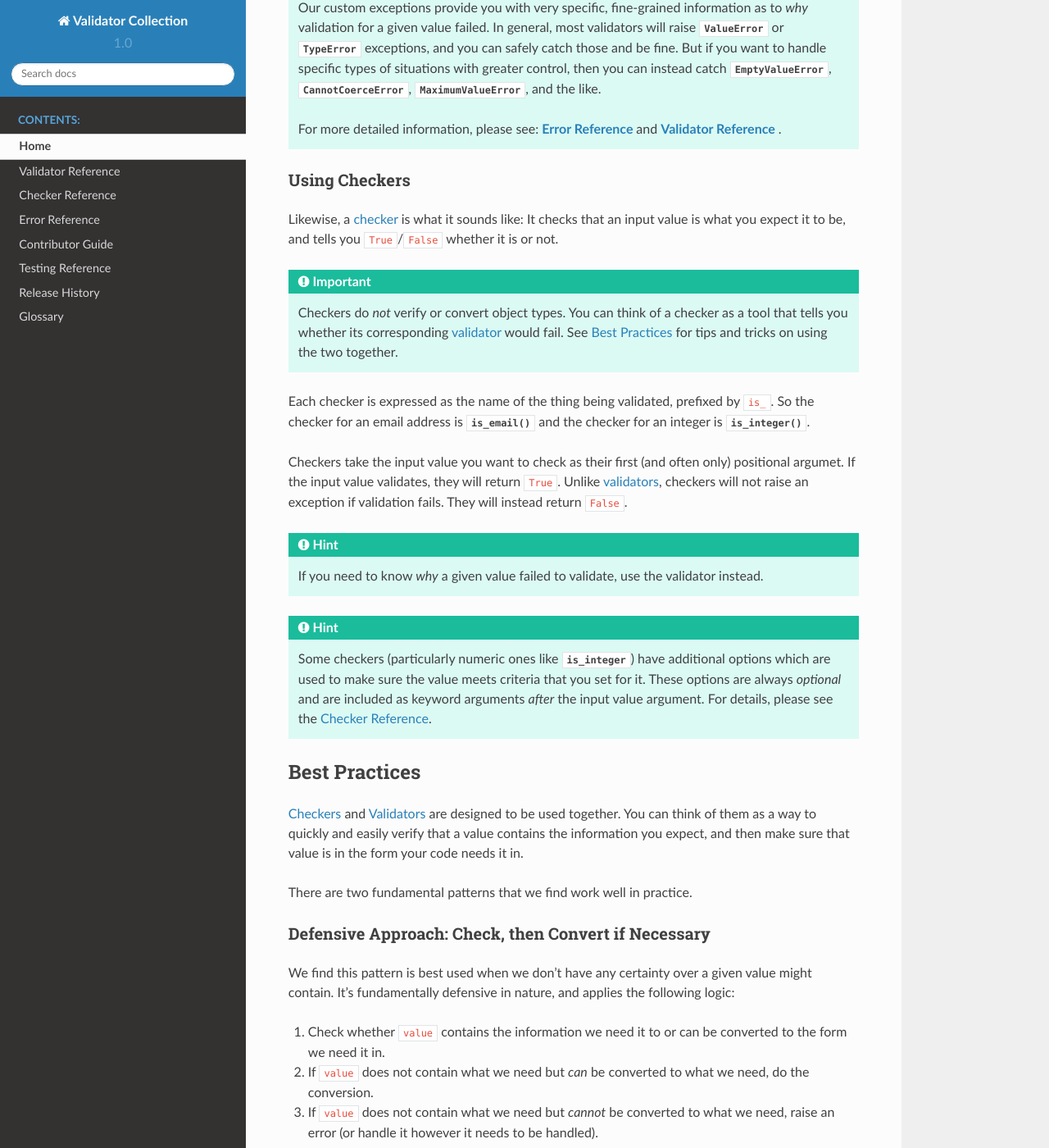
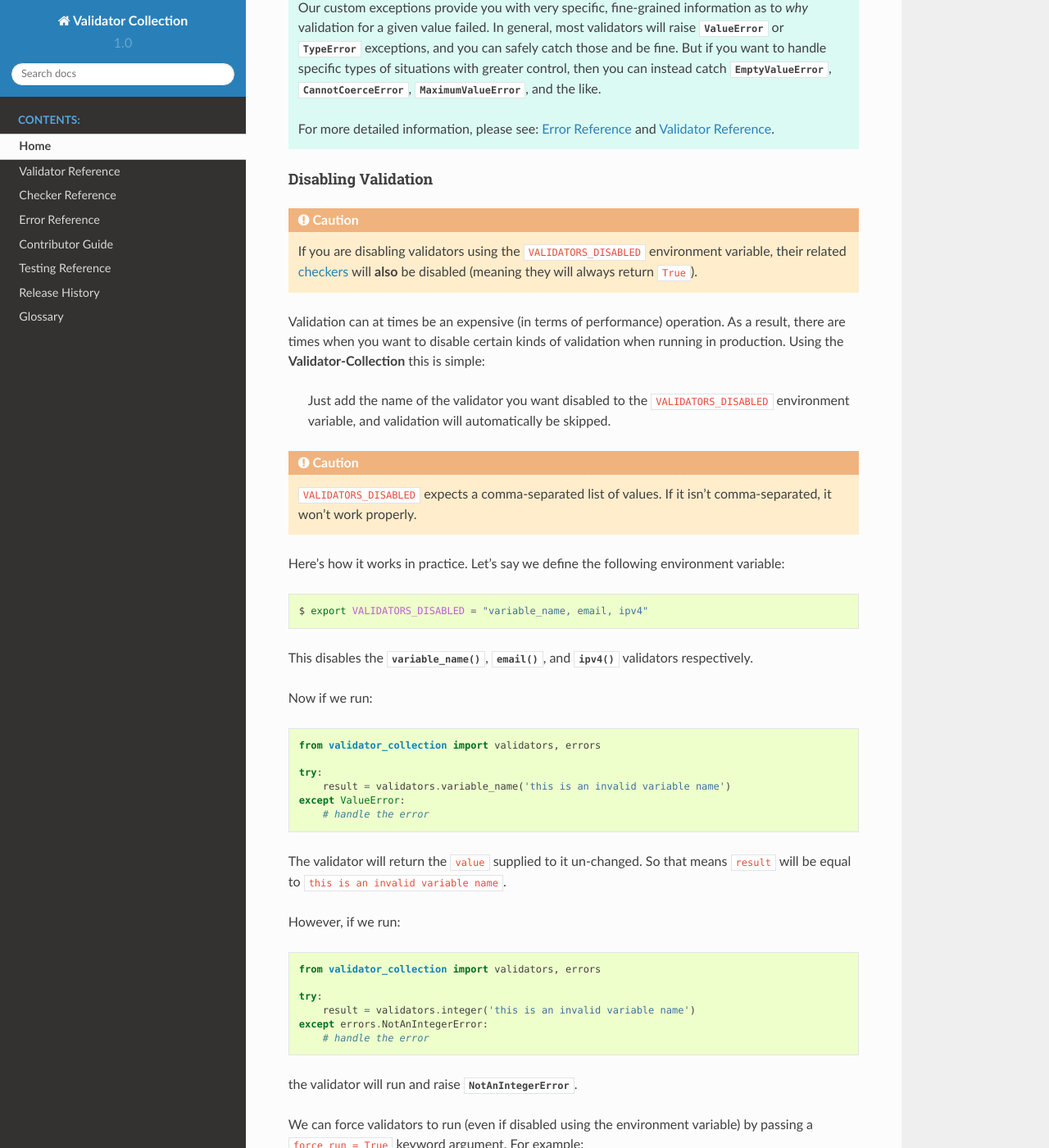
Before and after one commit to insightindustry/validator-collection, a Sphinx documentation site: the page built from docs/index.rst, in a window 1280 px wide and 1400 px high, scrolled down 3966 px. Shown: the whole window at 82% size. Built offline with Sphinx 7.4.7 and the Read the Docs theme 2.0.0, drawn with Linux system fonts in a browser that asks for light colours; some of the changed text lies outside the part shown.

Commit message:
Closes #6. Implemented disabling of validators and checkers based on environment variable with unit tests and docs.

```diff
--- /dev/null
+++ b/docs/_using_checkers.rst
@@ -0,0 +1,101 @@
+A :term:`checker` is what it sounds like: It checks that an input value
+is what you expect it to be, and tells you ``True``/``False`` whether it is or not.
+
+.. important::
+
+  Checkers do *not* verify or convert object types. You can think of a checker as
+  a tool that tells you whether its corresponding :ref:`validator <validators-explained>`
+  would fail. See :ref:`Best Practices <best-practices>` for tips and tricks on
+  using the two together.
+
+Each checker is expressed as the name of the thing being validated, prefixed by
+``is_``. So the checker for an email address is
+:func:`is_email() <validator_collection.checkers.is_email>` and the checker
+for an integer is :func:`is_integer() <validator_collection.checkers.is_integer>`.
+
+Checkers take the input value you want to check as their first (and often only)
+positional argumet. If the input value validates, they will return ``True``. Unlike
+:ref:`validators <validators-explained>`, checkers will not raise an exception if
+validation fails. They will instead return ``False``.
+
+.. hint::
+
+  If you need to know *why* a given value failed to validate, use the validator
+  instead.
+
+.. hint::
+
+  Some checkers (particularly numeric ones like
+  :func:`is_integer <validator_collection.checkers.is_integer>`) have additional
+  options which are used to make sure the value meets criteria that you set for
+  it. These options are always *optional* and are included as keyword arguments
+  *after* the input value argument. For details, please see the
+  :doc:`Checker Reference <checkers>`.
+
+Disabling Checking
+----------------------
+
+.. caution::
+
+  If you are disabling validators using the
+  ``VALIDATORS_DISABLED`` environment variable, their related checkers will
+  **also** be disabled. This means they will always return ``True`` unless you
+  call them using ``force_run = True``.
+
+Checking can at times be an expensive (in terms of performance) operation. As
+a result, there are times when you want to disable certain kinds of checking
+when running in production. Using the **Validator-Collection** this is simple:
+
+  Just add the name of the checker you want disabled to the ``CHECKERS_DISABLED``
+  environment variable, and validation will automatically be skipped.
+
+.. caution::
+
+  ``CHECKERS_DISABLED`` expects a comma-separated list of values. If it isn't
+  comma-separated, it won't work properly.
+
+Here's how it works in practice. Let's say we define the following environment
+variable:
+
+.. code-block:: bash
+
+  $ export CHECKERS_DISABLED = "is_variable_name, is_email, is_ipv4"
+
+This disables the :func:`is_variable_name() <validator_collection.checkers.is_variable_name>`,
+:func:`is_email() <validator_collection.checkers.is_email>`, and
+:func:`is_ipv4() <validator_collection.checkers.is_ipv4>` validators respectively.
+
+Now if we run:
+
+.. code-block:: python
+
+  from validator_collection import checkers, errors
+
+  result = checkers.is_variable_name('this is an invalid variable name')
+  # result will be True
+
+The checker will return ``True``.
+
+However, if we run:
+
+.. code-block:: python
+
+  from validator_collection import checkers
+
+  result = validators.is_integer('this is an invalid variable name')
+  # result will be False
+
+the checker will return ``False``
+
+We can force checkers to run (even if disabled using the environment variable)
+by passing a ``force_run = True`` keyword argument. For example:
+
+.. code-block:: python
+
+  from validator_collection import checkers, errors
+
+  result = checkers.is_variable_name('this is an invalid variable name',
+                                     force_run = True)
+  # result will be False
+
+will return ``False``.
--- /dev/null
+++ b/docs/_using_validators.rst
@@ -0,0 +1,156 @@
+A validator does what it says on the tin: It validates that an input value is
+what you think it should be, and returns its valid form.
+
+Each validator is expressed as the name of the thing being validated, for example
+:func:`email() <validator_collection.validators.email>`.
+
+Each validator accepts a value as its first argument, and an optional ``allow_empty``
+boolean as its second argument. For example:
+
+.. code-block:: python
+
+  email_address = validators.email(value, allow_empty = True)
+
+If the value you're validating validates successfully, it will be returned. If
+the value you're validating needs to be coerced to a different type, the
+validator will try to do that. So for example:
+
+.. code-block:: python
+
+  validators.integer(1)
+  validators.integer('1')
+
+will both return an ``int`` of ``1``.
+
+If the value you're validating is empty/falsey and ``allow_empty`` is ``False``,
+then the validator will raise a
+:class:`EmptyValueError <validator_collection.errors.EmptyValueError>` exception
+(which inherits from the built-in :class:`ValueError <python:ValueError>`). If
+``allow_empty`` is ``True``, then an empty/falsey input value will be converted to a
+:class:`None <python:None>` value.
+
+.. caution::
+
+  By default, ``allow_empty`` is always set to ``False``.
+
+.. hint::
+
+  Some validators (particularly numeric ones like
+  :func:`integer <validator_collection.validators.integer>`) have additional
+  options which are used to make sure the value meets criteria that you set for
+  it. These options are always included as keyword arguments *after* the
+  ``allow_empty`` argument, and are documented for each validator below.
+
+When Validation Fails
+------------------------
+
+Validators raise exceptions when validation fails. All exceptions raised inherit
+from built-in exceptions like :class:`ValueError <python:ValueError>`,
+:class:`TypeError <python:TypeError>`, and :class:`IOError <python:IOError>`.
+
+If the value you're validating fails its validation for some reason, the validator
+may raise different exceptions depending on the reason. In most cases, this will
+be a descendent of :class:`ValueError` though it can sometimes be a
+:class:`TypeError`, or an :class:`IOError`, etc.
+
+For specifics on each validator's likely exceptions and what can cause them, please
+review the :doc:`Validator Reference <validators>`.
+
+.. hint::
+
+  While validators will always raise built-in exceptions from the standard library,
+  to give you greater programmatic control over how to respond when validation
+  fails, we have defined a set of custom exceptions that inherit from those
+  built-ins.
+
+  Our custom exceptions provide you with very specific, fine-grained information
+  as to *why* validation for a given value failed. In general, most validators
+  will raise :class:`ValueError <python:ValueError>` or
+  :class:`TypeError <python:TypeError>` exceptions, and you can safely catch those
+  and be fine. But if you want to handle specific types of situations with greater
+  control, then you can instead catch
+  :class:`EmptyValueError <validator_collection.errors.EmptyValueError>`,
+  :class:`CannotCoerceError <validator_collection.errors.CannotCoerceError>`,
+  :class:`MaximumValueError <validator_collection.errors.MaximumValueError>`, and the like.
+
+  For more detailed information, please see:
+  :doc:`Error Reference <errors>` and
+  :doc:`Validator Reference <validators>`.
+
+Disabling Validation
+----------------------
+
+.. caution::
+
+  If you are disabling validators using the
+  ``VALIDATORS_DISABLED`` environment variable, their related
+  :doc:`checkers <checkers>` will **also** be disabled (meaning they will
+  always return ``True``).
+
+Validation can at times be an expensive (in terms of performance) operation. As
+a result, there are times when you want to disable certain kinds of validation
+when running in production. Using the **Validator-Collection** this is simple:
+
+  Just add the name of the validator you want disabled to the ``VALIDATORS_DISABLED``
+  environment variable, and validation will automatically be skipped.
+
+.. caution::
+
+  ``VALIDATORS_DISABLED`` expects a comma-separated list of values. If it isn't
+  comma-separated, it won't work properly.
+
+Here's how it works in practice. Let's say we define the following environment
+variable:
+
+.. code-block:: bash
+
+  $ export VALIDATORS_DISABLED = "variable_name, email, ipv4"
+
+This disables the :func:`variable_name() <validator_collection.validators.variable_name>`,
+:func:`email() <validator_collection.validators.email>`, and
+:func:`ipv4() <validator_collection.validators.ipv4>` validators respectively.
+
+Now if we run:
+
+.. code-block:: python
+
+  from validator_collection import validators, errors
+
+  try:
+      result = validators.variable_name('this is an invalid variable name')
+  except ValueError:
+      # handle the error
+
+The validator will return the ``value`` supplied to it un-changed. So that means
+``result`` will be equal to ``this is an invalid variable name``.
+
+However, if we run:
+
+.. code-block:: python
+
+  from validator_collection import validators, errors
+
+  try:
+      result = validators.integer('this is an invalid variable name')
+  except errors.NotAnIntegerError:
+      # handle the error
+
+the validator will run and raise
+:class:`NotAnIntegerError <validator_collection.errors.NotAnIntegerError>`.
+
+We can force validators to run (even if disabled using the environment variable)
+by passing a ``force_run = True`` keyword argument. For example:
+
+.. code-block:: python
+
+  from validator_collection import validators, errors
+
+  try:
+      result = validators.variable_name('this is an invalid variable name',
+                                        force_run = True)
+  except ValueError:
+      # handle the error
+
+will produce a
+:class:`InvalidVariableNameError <validator_collection.errors.InvalidVariableNameError>`
+(which is a type of :class:`ValueError <python:ValueError>`).
--- a/docs/errors.rst
+++ b/docs/errors.rst
@@ -205,8 +205,8 @@ NotADictError (from :class:`ValueError <python:ValueError>`)
 
 .. autoclass:: NotADictError
 
-NotAnIterableError (from :class:`CannotCoerceError`)
-------------------------------------------------------------------
+NotAnIterableError (from :class:`CannotCoerceError <validator_collection.errors.CannotCoerceError>`)
+---------------------------------------------------------------------------------------------------------
 
 .. autoclass:: NotAnIterableError
 
--- a/docs/index.rst
+++ b/docs/index.rst
@@ -127,121 +127,15 @@ two flavors: a :term:`validator` and a :term:`checker`.
 
 Using Validators
 ==================
-A validator does what it says on the tin: It validates that an input value is
-what you think it should be, and returns its valid form.
 
-Each validator is expressed as the name of the thing being validated, for example
-:func:`email() <validator_collection.validators.email>`.
-
-Each validator accepts a value as its first argument, and an optional ``allow_empty``
-boolean as its second argument. For example:
-
-.. code-block:: python
-
-  email_address = validators.email(value, allow_empty = True)
-
-If the value you're validating validates successfully, it will be returned. If
-the value you're validating needs to be coerced to a different type, the
-validator will try to do that. So for example:
-
-.. code-block:: python
-
-  validators.integer(1)
-  validators.integer('1')
-
-will both return an ``int`` of ``1``.
-
-If the value you're validating is empty/falsey and ``allow_empty`` is ``False``,
-then the validator will raise a :class:`EmptyValueError` exception (which inherits
-from the built-in :class:`ValueError <python:ValueError>`). If ``allow_empty``
-is ``True``, then an empty/falsey input value will be converted to a
-:class:`None <python:None>` value.
-
-.. caution::
-
-  By default, ``allow_empty`` is always set to ``False``.
-
-.. hint::
-
-  Some validators (particularly numeric ones like
-  :func:`integer <validator_collection.validators.integer>`) have additional
-  options which are used to make sure the value meets criteria that you set for
-  it. These options are always included as keyword arguments *after* the
-  ``allow_empty`` argument, and are documented for each validator below.
-
-
-When Validation Fails
-------------------------
-
-Validators raise exceptions when validation fails. All exceptions raised inherit
-from built-in exceptions like :class:`ValueError <python:ValueError>`,
-:class:`TypeError <python:TypeError>`, and :class:`IOError <python:IOError>`.
-
-If the value you're validating fails its validation for some reason, the validator
-may raise different exceptions depending on the reason. In most cases, this will
-be a descendent of :class:`ValueError` though it can sometimes be a
-:class:`TypeError`, or an :class:`IOError`, etc.
-
-For specifics on each validator's likely exceptions and what can cause them, please
-review the :doc:`Validator Reference <validators>`.
-
-.. hint::
-
-  While validators will always raise built-in exceptions from the standard library,
-  to give you greater programmatic control over how to respond when validation
-  fails, we have defined a set of custom exceptions that inherit from those
-  built-ins.
-
-  Our custom exceptions provide you with very specific, fine-grained information
-  as to *why* validation for a given value failed. In general, most validators
-  will raise :class:`ValueError <python:ValueError>` or
-  :class:`TypeError <python:TypeError>` exceptions, and you can safely catch those
-  and be fine. But if you want to handle specific types of situations with greater
-  control, then you can instead catch :class:`EmptyValueError`, :class:`CannotCoerceError`,
-  :class:`MaximumValueError`, and the like.
-
-  For more detailed information, please see:
-  |strong| :doc:`Error Reference <errors>` |/strong| and
-  |strong| :doc:`Validator Reference <validators>` |/strong|.
+.. include:: _using_validators.rst
 
 .. _checkers-explained:
 
 Using Checkers
 ================
 
-Likewise, a :term:`checker` is what it sounds like: It checks that an input value
-is what you expect it to be, and tells you ``True``/``False`` whether it is or not.
-
-.. important::
-
-  Checkers do *not* verify or convert object types. You can think of a checker as
-  a tool that tells you whether its corresponding :ref:`validator <validators-explained>`
-  would fail. See :ref:`Best Practices <best-practices>` for tips and tricks on
-  using the two together.
-
-Each checker is expressed as the name of the thing being validated, prefixed by
-``is_``. So the checker for an email address is
-:func:`is_email() <validator_collection.checkers.is_email>` and the checker
-for an integer is :func:`is_integer() <validator_collection.checkers.is_integer>`.
-
-Checkers take the input value you want to check as their first (and often only)
-positional argumet. If the input value validates, they will return ``True``. Unlike
-:ref:`validators <validators-explained>`, checkers will not raise an exception if
-validation fails. They will instead return ``False``.
-
-.. hint::
-
-  If you need to know *why* a given value failed to validate, use the validator
-  instead.
-
-.. hint::
-
-  Some checkers (particularly numeric ones like
-  :func:`is_integer <validator_collection.checkers.is_integer>`) have additional
-  options which are used to make sure the value meets criteria that you set for
-  it. These options are always *optional* and are included as keyword arguments
-  *after* the input value argument. For details, please see the
-  :doc:`Checker Reference <checkers>`.
+.. include:: _using_checkers.rst
 
 .. _best-practices:
 
@@ -314,7 +208,8 @@ possible. If it is, then it calls the
 :func:`integer() <validator_collection.validators.integer>` validator to coerce
 ``value`` to a whole number.
 
-If it can't coerce ``value`` to a whole number? It raises a :class:`ValueError`.
+If it can't coerce ``value`` to a whole number? It raises a
+:class:`ValueError <python:ValueError>`.
 
 
 Confident Approach: try ... except
```
Also changed, not shown: CHANGES.rst (+15 -5 lines), README.rst (+131 -0 lines), docs/checkers.rst (+15 -0 lines), docs/validators.rst (+23 -0 lines), 5 other files.
